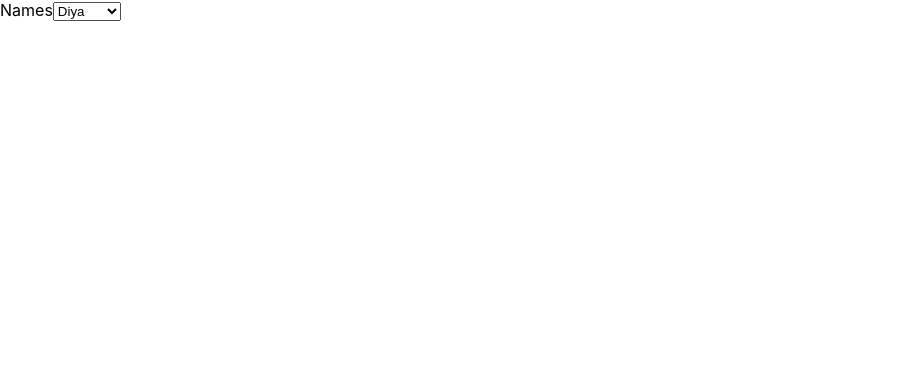
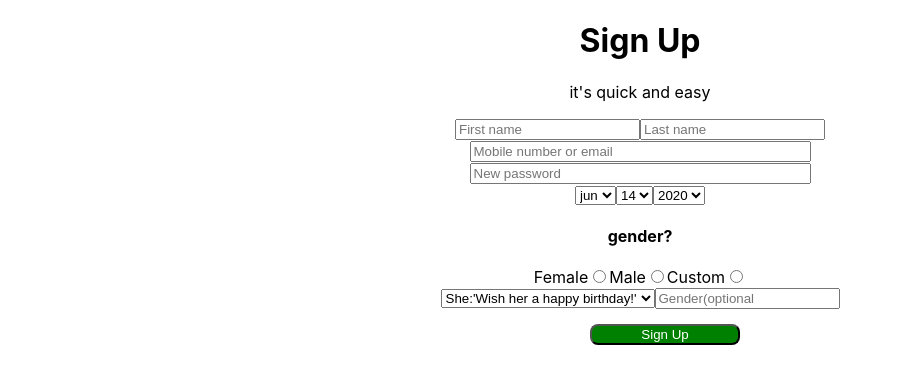
Before and after one commit to dtarxanyan/movies-project, a React (Create React App) app: page / in a window 1280 px wide. Shown: the top 384 px of the page, without its empty margins (0-902 px from the left). Built offline with nearby package versions, Linux system fonts and the light colour scheme.

Commit message:
Created form

```diff
--- a/src/App.js
+++ b/src/App.js
@@ -1,10 +1,10 @@
 import React from 'react';
 import TableContainer from './components/Table/TableContainer';
 import DropdownContainer from './components/Dropdown/DropdownContainer';
-
+import Form from './components/Forma/form.js'
 class App extends React.Component {
   render() {
-    return <DropdownContainer />;
+    return <Form/>
   }
 }
 
--- /dev/null
+++ b/src/components/Forma/form.js
@@ -0,0 +1,66 @@
+import { Component } from "react";
+
+export default class Form extends Component {
+  render() {
+    return (
+      <>
+        <div className="container">
+          <h1>Sign Up</h1>
+          <p>it's quick and easy</p>
+          <div className="header">
+            <form>
+              <input type="text" placeholder="First name"></input>
+              <input type="text" placeholder="Last name"></input>
+              <br></br>
+              <input
+                className="mobile"
+                type="text"
+                placeholder="Mobile number or email"
+              ></input>
+              <br></br>
+              <input
+                className="pass"
+                type="text"
+                placeholder="New password"
+              ></input>
+              <br></br>
+              <select>
+                <option>jun</option>
+                <option>feb</option>
+              </select>
+              <select>
+                <option>14</option>
+                <option>15</option>
+              </select>
+
+              <select>
+                <option>2020</option>
+                <option>2021</option>
+                <option>2022</option>
+              </select>
+
+              <h4>gender?</h4>
+
+              <div>
+                <label htmlFor="Female">Female</label>
+                <input type="radio" id="Female" name="Female"></input>
+                <label htmlFor="Male">Male</label>
+                <input type="radio" id="Male" name="Male"></input>
+                <label htmlFor="Custom">Custom</label>
+                <input type="radio" id="Custom" name="Custom"></input>
+              </div>
+              <div>
+                <select>
+                  <option>She:'Wish her a happy birthday!'</option>
+                  <option>Select your pronown</option>
+                </select>
+                <input type="text" placeholder="Gender(optional"></input>
+              </div>
+            </form>
+          </div>
+          <button className="btn">Sign Up</button>
+        </div>
+      </>
+    );
+  }
+}
--- a/src/index.css
+++ b/src/index.css
@@ -1,13 +1,32 @@
 body {
   margin: 0;
-  font-family: -apple-system, BlinkMacSystemFont, 'Segoe UI', 'Roboto', 'Oxygen',
-    'Ubuntu', 'Cantarell', 'Fira Sans', 'Droid Sans', 'Helvetica Neue',
+  font-family: -apple-system, BlinkMacSystemFont, "Segoe UI", "Roboto", "Oxygen",
+    "Ubuntu", "Cantarell", "Fira Sans", "Droid Sans", "Helvetica Neue",
     sans-serif;
   -webkit-font-smoothing: antialiased;
   -moz-osx-font-smoothing: grayscale;
 }
 
 code {
-  font-family: source-code-pro, Menlo, Monaco, Consolas, 'Courier New',
+  font-family: source-code-pro, Menlo, Monaco, Consolas, "Courier New",
     monospace;
 }
+.mobile {
+  width: 333px;
+}
+.pass {
+  width: 333px;
+}
+
+.container {
+  text-align: center;
+}
+
+.btn {
+  color: white;
+  background-color: green;
+  margin-left: 50px;
+  margin-top: 15px;
+  width: 150px;
+  border-radius: 8px;
+}
```
Also changed, not shown: src/App.css (line endings or trailing spaces).
